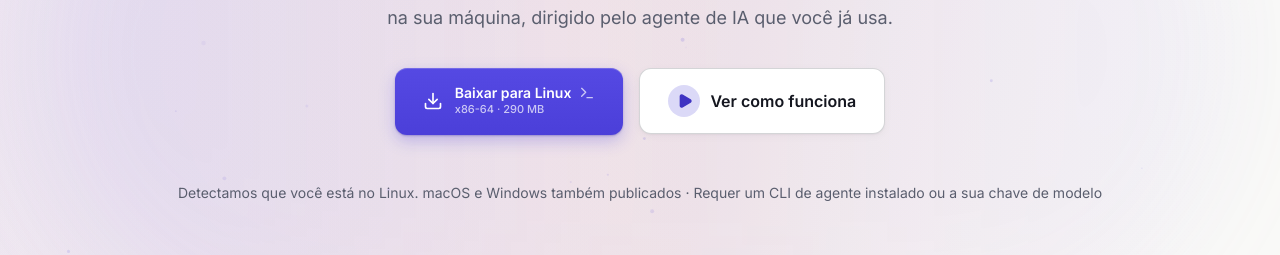
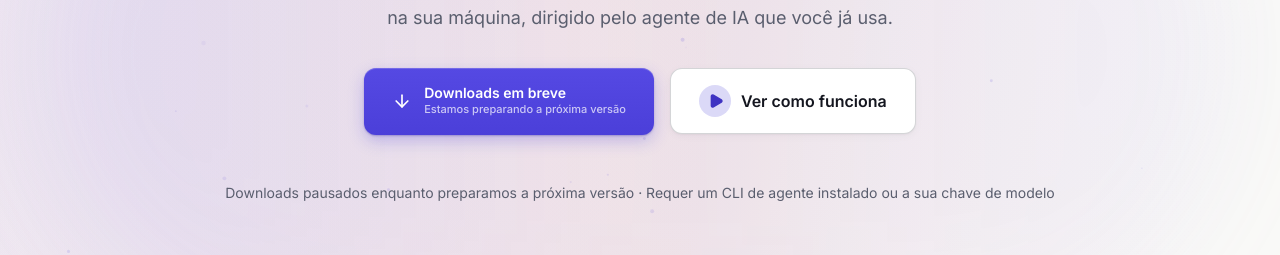
Before and after one commit to vgents/vision-landingpage, a React (Vite) app: page / in a window 1280 px wide. Shown: the part 445-700 px from the top of the page. Built offline with nearby package versions, Linux system fonts and the light colour scheme; no server answers; the database is empty.

Commit message:
feat(download): downloads pausados por uma chave (DOWNLOADS_PAUSED)

```diff
--- a/src/components/HeroSection.tsx
+++ b/src/components/HeroSection.tsx
@@ -2,7 +2,7 @@ import React from 'react';
 import {
   Download, Play, Apple, Monitor, HardDrive, Terminal, Palette, Figma, ArrowDown
 } from 'lucide-react';
-import { APP_VERSION, CATALOG } from '../data/softwareData';
+import { APP_VERSION, CATALOG, DOWNLOADS_PAUSED } from '../data/softwareData';
 import { availabilityLine, downloadTarget } from '../data/platforms';
 import { OperatingSystem, SupportedOS } from '../types';
 
@@ -93,9 +93,9 @@ export const HeroSection: React.FC<HeroSectionProps> = ({ onOpenDownload, detect
             >
               <ArrowDown className="w-5 h-5 transition-transform group-hover:translate-y-1" />
               <span className="text-left">
-                <span className="block text-sm leading-tight">Ver plataformas disponíveis</span>
+                <span className="block text-sm leading-tight">{DOWNLOADS_PAUSED ? 'Downloads em breve' : 'Ver plataformas disponíveis'}</span>
                 <span className="block text-[11px] font-medium opacity-70">
-                  macOS, Windows e Linux publicados
+                  {DOWNLOADS_PAUSED ? 'Estamos preparando a próxima versão' : 'macOS, Windows e Linux publicados'}
                 </span>
               </span>
             </a>
--- a/src/data/account.ts
+++ b/src/data/account.ts
@@ -40,6 +40,7 @@ export const ACCOUNT_COPY = {
     'not-found': 'Este instalador não está disponível agora. Tente de novo mais tarde.',
     'server-error': 'Não foi possível gerar o link de download. Tente de novo.',
     network: 'Não foi possível conectar. Verifique a internet e tente de novo.',
+    paused: 'Os downloads estão pausados enquanto preparamos a próxima versão. Volte em breve.',
   },
   buttonSignedOut: 'Entrar para baixar',
   preparing: 'Preparando o download…',
--- a/src/data/platforms.ts
+++ b/src/data/platforms.ts
@@ -1,5 +1,5 @@
 import { OperatingSystem, PlatformProfile, RequirementItem, SupportedOS } from '../types';
-import { CATALOG, RELEASES, SHOW_PREVIOUS_VERSIONS } from './softwareData';
+import { CATALOG, DOWNLOADS_PAUSED, RELEASES, SHOW_PREVIOUS_VERSIONS } from './softwareData';
 
 /**
  * Perfis de plataforma: o conteúdo do site que muda conforme o sistema do
@@ -43,7 +43,7 @@ const MAC: PlatformProfile = {
   name: 'macOS',
   fullName: 'macOS 12 Monterey ou superior',
   icon: 'Apple',
-  status: 'available',
+  status: DOWNLOADS_PAUSED ? 'coming-soon' : 'available',
   version: RELEASES.mac.current,
   fileSize: SIZES.macAtual,
   fileFormat: 'Imagem .DMG',
@@ -95,7 +95,7 @@ const WINDOWS: PlatformProfile = {
   name: 'Windows',
   fullName: 'Windows 10 ou 11',
   icon: 'Monitor',
-  status: 'available',
+  status: DOWNLOADS_PAUSED ? 'coming-soon' : 'available',
   version: RELEASES.windows.current,
   fileSize: SIZES.winAtual,
   fileFormat: 'Instalador .EXE (NSIS)',
@@ -147,7 +147,7 @@ const LINUX: PlatformProfile = {
   name: 'Linux',
   fullName: 'Linux x86-64 (AppImage)',
   icon: 'Terminal',
-  status: 'available',
+  status: DOWNLOADS_PAUSED ? 'coming-soon' : 'available',
   version: RELEASES.linux.current,
   fileSize: SIZES.linuxAtual,
   fileFormat: 'Executável .AppImage',
@@ -219,6 +219,7 @@ export function referenceProfile(os: OperatingSystem): PlatformProfile {
 
 /** Frase de disponibilidade sob o CTA principal, do ponto de vista do visitante. */
 export function availabilityLine(os: OperatingSystem): string {
+  if (DOWNLOADS_PAUSED) return 'Downloads pausados enquanto preparamos a próxima versão';
   switch (os) {
     case 'mac':
       return 'Detectamos que você está no macOS. Windows e Linux também publicados';
@@ -233,6 +234,7 @@ export function availabilityLine(os: OperatingSystem): string {
 
 /** Versão curta da frase acima, para o rodapé e o menu mobile. */
 export function availabilityShort(os: OperatingSystem): string {
+  if (DOWNLOADS_PAUSED) return 'Downloads pausados por enquanto';
   const target = downloadTarget(os);
   if (target) return `${target.fullName} · os três sistemas no ar`;
   return 'macOS, Windows e Linux publicados';
--- a/src/data/softwareData.ts
+++ b/src/data/softwareData.ts
@@ -58,6 +58,14 @@ export const APP_VERSION = RELEASES.mac.current;
  * versões para o bucket privado (`<canal>/versions/<v>/...` com o metadata).
  */
 export const SHOW_PREVIOUS_VERSIONS = false;
+
+/**
+ * Downloads pausados (decisão do dono em 2026-11-24): enquanto a versão com as
+ * receitas na nuvem não sai, o site não oferece instalador nenhum. Com `true`,
+ * todas as plataformas aparecem como "Em breve" e nenhum pedido de download é
+ * feito. Para reabrir, volte para `false`.
+ */
+export const DOWNLOADS_PAUSED = true;
 
 /** Contagens de catálogo exibidas no site. */
 export const CATALOG = {
--- a/src/lib/useAccount.ts
+++ b/src/lib/useAccount.ts
@@ -1,5 +1,6 @@
 import { useCallback, useEffect, useState } from 'react';
 import { ACCOUNT_COPY } from '../data/account';
+import { DOWNLOADS_PAUSED } from '../data/softwareData';
 import { currentAccessToken, signOut } from './account';
 import { requestDownload, type ArtifactType, type PlatformKey } from './download';
 import { navigate } from './router';
@@ -22,6 +23,7 @@ export function loginPathFor(target: DownloadTarget): string {
  * (401) encerra a sessão da aba e pede para entrar de novo.
  */
 export async function startDownload(target: DownloadTarget): Promise<{ started: true } | { started: false; message: string | null }> {
+  if (DOWNLOADS_PAUSED) return { started: false, message: ACCOUNT_COPY.download.paused };
   const token = await currentAccessToken();
   if (!token) {
     navigate(loginPathFor(target));
```
